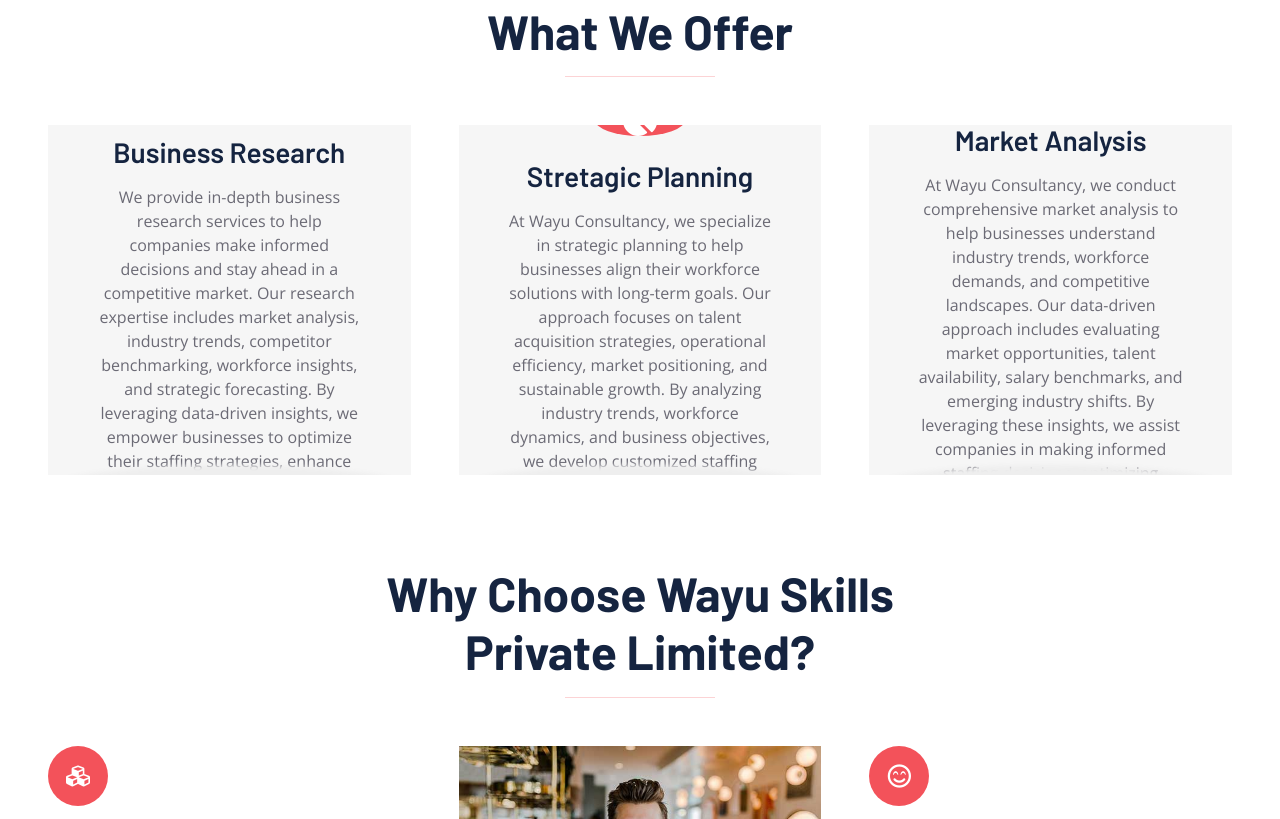
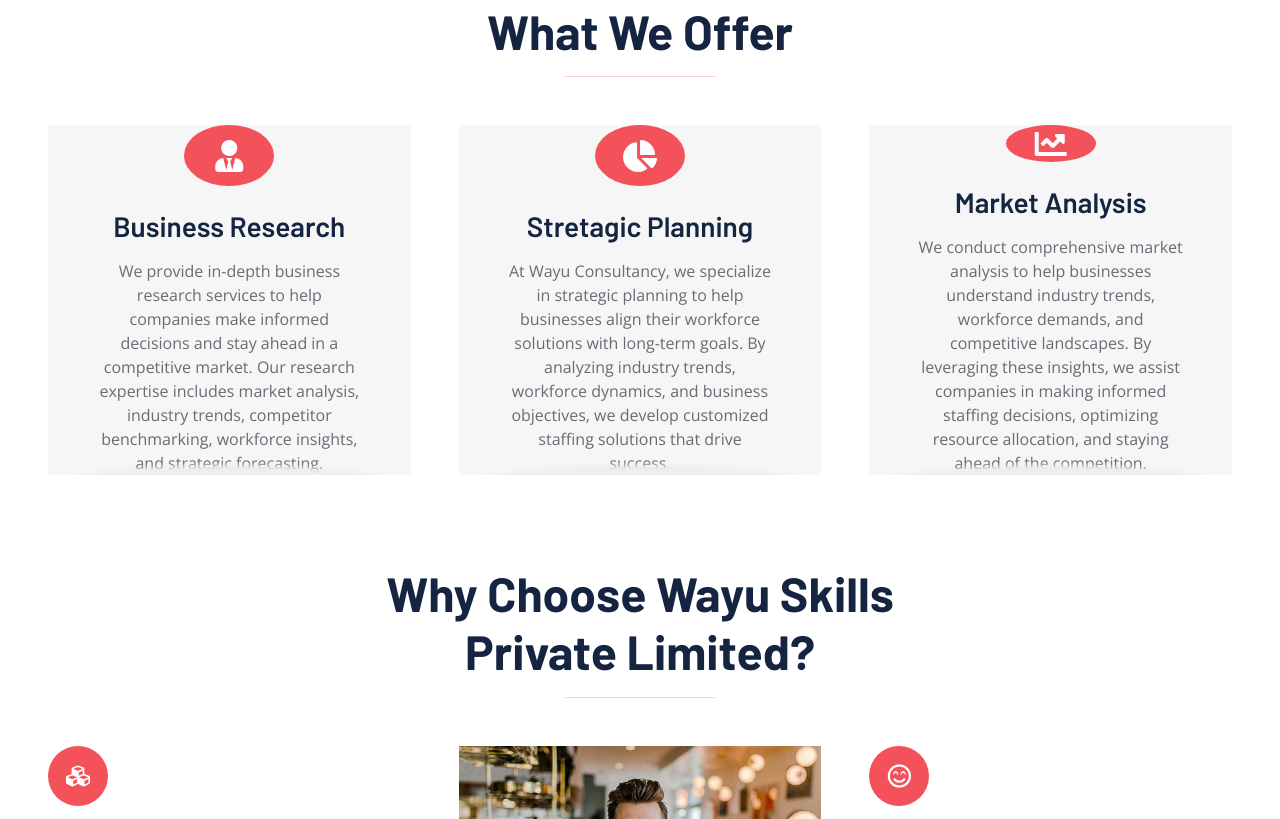
Before and after one commit to Arthgyan/staffingservice, a plain HTML site: page index.html in a window 1280 px wide. Shown: the part 1981-2800 px from the top of the page. Drawn offline with nearby package versions, Linux system fonts and the light colour scheme.

Commit message:
change in content

```diff
--- a/index.html
+++ b/index.html
@@ -44,7 +44,7 @@
                 </div>
             </div>-->
             <div class="col-md-6 text-center text-lg-end" style="float:right">
-                <div class="position-relative d-inline-flex align-items-center bg-primary text-white top-shape px-5">
+                <div class="position-relative d-inline-flex align-items-center bg-primary text-ite top-shape px-5">
                     <div class="me-3 pe-3 border-end py-2">
                         <p class="m-0"><i class="fa fa-envelope-open me-2"></i>wayuskill@gmail.com</p>
                     </div>
@@ -179,9 +179,7 @@
                     <p class="mb-0">We provide in-depth business research services to help
                         companies make informed decisions and stay ahead in a competitive market. Our research
                         expertise includes market analysis, industry trends, competitor benchmarking,
-                        workforce insights, and strategic forecasting. By leveraging data-driven insights,
-                         we empower businesses to optimize their staffing strategies, enhance operational efficiency,
-                         and achieve sustainable growth.</p>
+                        workforce insights, and strategic forecasting.</p>
                 </div>
             </div>
             <div class="col-lg-4 col-md-6">
@@ -191,10 +189,9 @@
                     </div>
                     <h3 class="mb-3">Stretagic Planning</h3>
                     <p class="mb-0">At Wayu Consultancy, we specialize in strategic planning to help businesses
-                         align their workforce solutions with long-term goals. Our approach focuses on talent
-                         acquisition strategies, operational efficiency, market positioning, and sustainable growth.
-                         By analyzing industry trends, workforce dynamics, and business objectives, we develop customized
-                         staffing solutions that drive success.</p>
+                         align their workforce solutions with long-term goals. By analyzing industry trends, workforce dynamics, and business objectives, we develop customized
+                         staffing solutions that drive success.
+                    </p>
                 </div>
             </div>
             <div class="col-lg-4 col-md-6">
@@ -203,12 +200,11 @@
                         <i class="fa fa-chart-line fa-2x"></i>
                     </div>
                     <h3 class="mb-3">Market Analysis</h3>
-                    <p class="mb-0">At Wayu Consultancy, we conduct comprehensive market analysis to help
+                    <p class="mb-0">We conduct comprehensive market analysis to help
                          businesses understand industry trends, workforce demands, and competitive landscapes.
-                          Our data-driven approach includes evaluating market opportunities, talent availability,
-                          salary benchmarks, and emerging industry shifts. By leveraging these insights, we assist
-                          companies in making informed staffing decisions, optimizing resource allocation, and staying
-                          ahead of the competition.</p>
+                         By leveraging these insights, we assist
+                         companies in making informed staffing decisions, optimizing resource allocation, and staying
+                         ahead of the competition.</p>
                 </div>
             </div>
             <!--<div class="col-lg-4 col-md-6">
```
